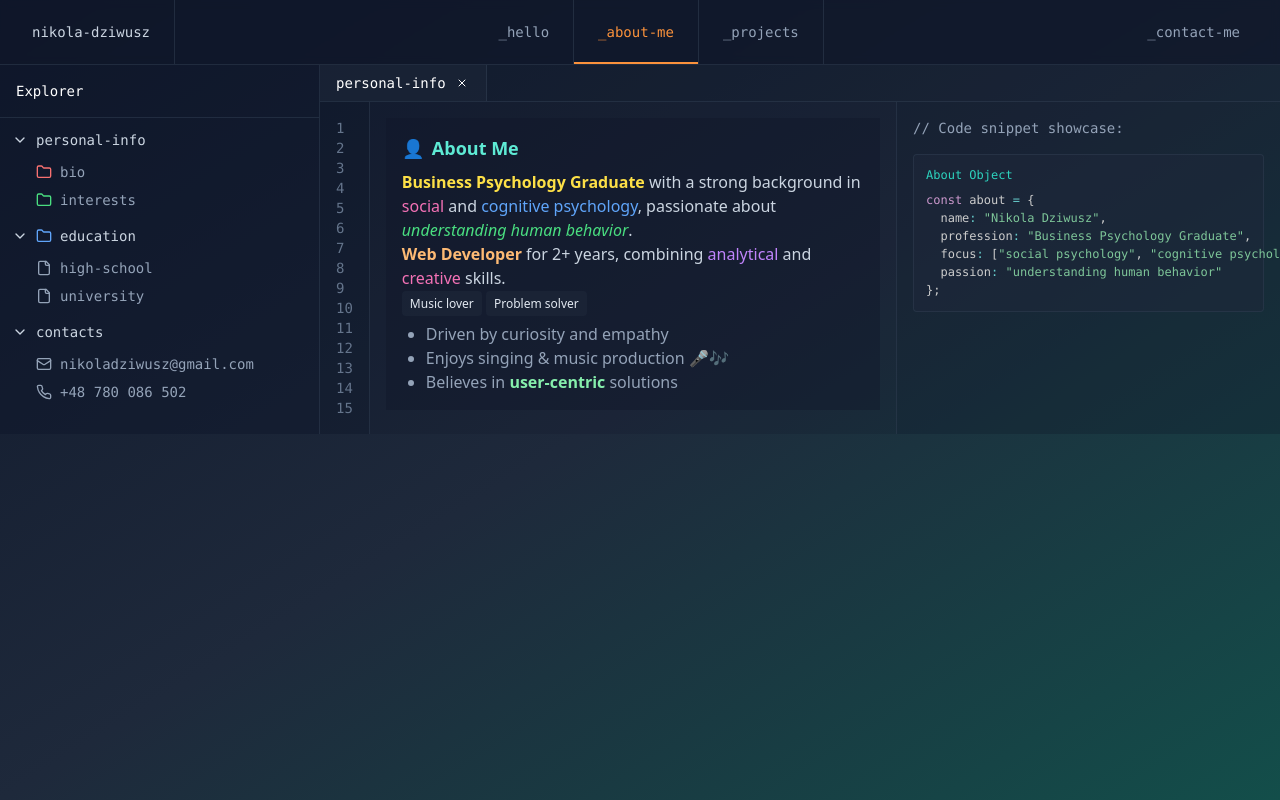
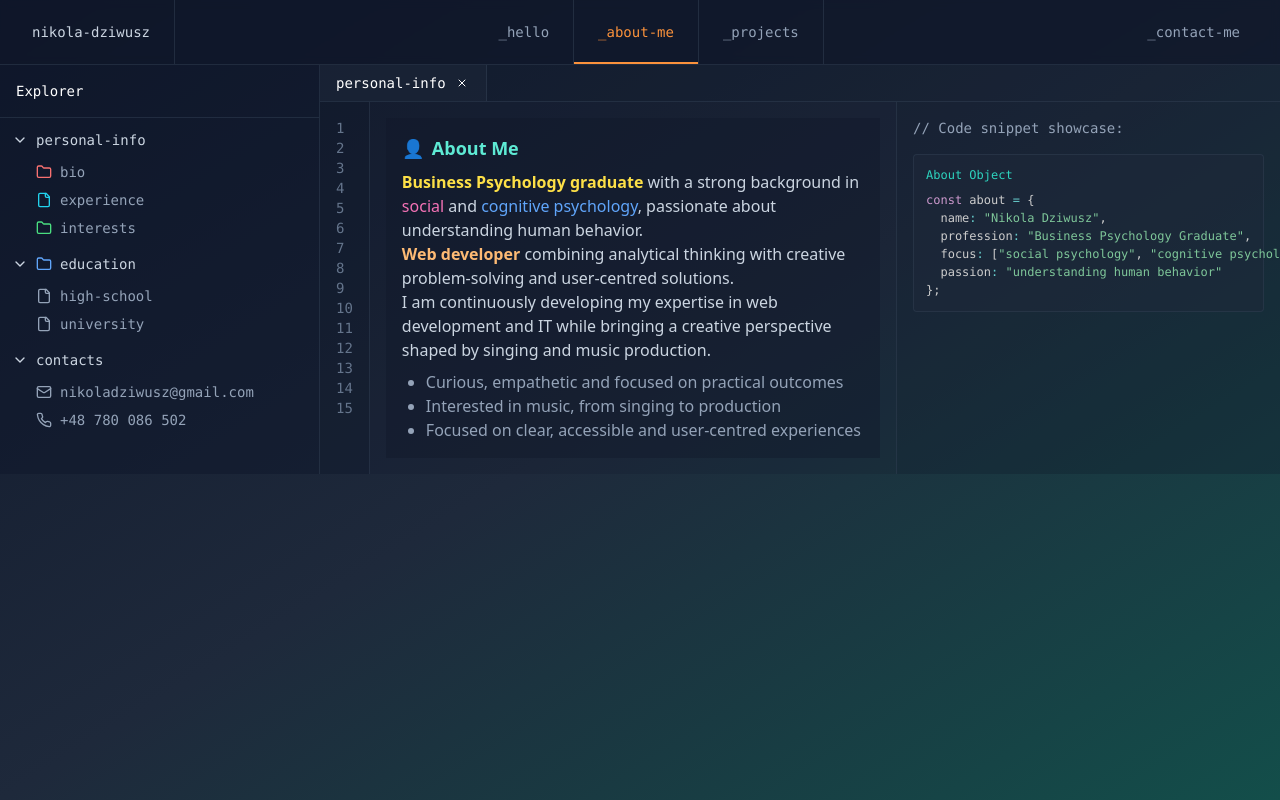
Before and after one commit to NikolaDziwusz/portfolio_2025, a Next.js app: page / in a window 1280 px wide. Both pictures are taken after a click on the button "_about-me". Built offline with nearby package versions, Linux system fonts and the light colour scheme.

Commit message:
Update About content and fix layout overflow

```diff
--- a/app/globals.css
+++ b/app/globals.css
@@ -32,6 +32,11 @@
 /* Smooth scrolling */
 html {
   scroll-behavior: smooth;
+  overflow-x: hidden;
+}
+
+body {
+  overflow-x: hidden;
 }
 
 /* Code font */
--- a/app/page.tsx
+++ b/app/page.tsx
@@ -39,7 +39,7 @@ export default function Home() {
   return (
       <main className="min-h-screen bg-gradient-to-br from-slate-900 via-slate-800 to-teal-900">
         <Navigation activeSection={activeSection} setActiveSection={handleSectionChange} />
-        <div className={`transition-opacity duration-300 ${isTransitioning ? "opacity-0" : "opacity-100"} `}>
+        <div className={`min-w-0 overflow-x-hidden transition-opacity duration-300 ${isTransitioning ? "opacity-0" : "opacity-100"}`}>
           {renderSection()}
         </div>
       </main>
--- a/components/about.tsx
+++ b/components/about.tsx
@@ -19,6 +19,14 @@ function highlightCode(code: string, language: string = "typescript") {
 
 // Add this mapping near the top, after highlightCode
 const codeSnippets: Record<string, { title: string; code: string; color: string }> = {
+    "experience": {
+        title: "Experience Summary",
+        color: "text-cyan-400",
+        code: `const experience = {
+  current: "Samsung · Full-stack developer",
+  focus: ["React", "Node.js", "MongoDB", "Agile/Scrum"]
+};`
+    },
     "personal-info": {
         title: "About Object",
         color: "text-teal-400",
@@ -75,6 +83,7 @@ const codeSnippets: Record<string, { title: string; code: string; color: string
 export function About() {
     const [openFolders, setOpenFolders] = useState({
         "personal-info": true,
+        experience: true,
         education: true,
         contacts: true,
     })
@@ -116,14 +125,14 @@ export function About() {
     <span role='img' aria-label='About'>👤</span> About Me
   </div>
   <div class='text-slate-300'>
-    <span class='font-semibold text-yellow-300'>Business Psychology Graduate</span> with a strong background in <span class='text-pink-400'>social</span> and <span class='text-blue-400'>cognitive psychology</span>, passionate about <span class='italic text-green-400'>understanding human behavior</span>.<br/>
-    <span class='font-semibold text-orange-300'>Web Developer</span> for 2+ years, combining <span class='text-purple-400'>analytical</span> and <span class='text-pink-400'>creative</span> skills.<br/>
-    <span class='bg-slate-800/60 px-2 py-1 rounded text-xs text-slate-200'>Music lover</span> <span class='bg-slate-800/60 px-2 py-1 rounded text-xs text-slate-200'>Problem solver</span>
+                    <span class='font-semibold text-yellow-300'>Business Psychology graduate</span> with a strong background in <span class='text-pink-400'>social</span> and <span class='text-blue-400'>cognitive psychology</span>, passionate about understanding human behavior.<br/>
+    <span class='font-semibold text-orange-300'>Web developer</span> combining analytical thinking with creative problem-solving and user-centred solutions.<br/>
+    <span class='text-slate-300'>I am continuously developing my expertise in web development and IT while bringing a creative perspective shaped by singing and music production.</span>
   </div>
   <ul class='list-disc ml-6 text-slate-400'>
-    <li>Driven by curiosity and empathy</li>
-    <li>Enjoys singing & music production <span role='img' aria-label='music'>🎤🎶</span></li>
-    <li>Believes in <span class='text-green-300 font-semibold'>user-centric</span> solutions</li>
+    <li>Curious, empathetic and focused on practical outcomes</li>
+    <li>Interested in music, from singing to production</li>
+    <li>Focused on clear, accessible and user-centred experiences</li>
   </ul>
 </div>`
             case "bio":
@@ -139,6 +148,30 @@ export function About() {
     <span class='italic'>Currently developing</span> <span class='text-pink-400'>CMS applications</span> for <span class='text-blue-400'>Samsung Global Goals</span> charity initiative.<br/>
     <span class='text-green-400'>Passionate</span> about combining <span class='text-purple-400'>psychology insights</span> with <span class='text-orange-400'>modern web technologies</span>.
   </div>
+</div>`
+            case "experience":
+                return `<div class='space-y-4'>
+  <div class='flex items-center gap-2 text-lg font-bold text-cyan-300'>Experience</div>
+  <article class='border-l-2 border-cyan-400/60 pl-3'>
+    <div class='font-semibold text-white'>Full-stack developer · Samsung</div>
+    <div class='text-green-400 text-sm'>07.2023 – Currently · Wrocław</div>
+    <p class='text-slate-400 mt-1'>Developing and maintaining a CMS for the Samsung Global Goals charity application. Building front-end and back-end features with React, Node.js and MongoDB, collaborating with cross-functional teams, reviewing code and improving performance within an agile workflow.</p>
+  </article>
+  <article class='border-l-2 border-blue-400/60 pl-3'>
+    <div class='font-semibold text-white'>UX Researcher · Techland</div>
+    <div class='text-blue-300 text-sm'>07.2021 – 10.2022 · Wrocław</div>
+    <p class='text-slate-400 mt-1'>Supported playtests, participant management and moderation, then analysed qualitative and quantitative survey results and gameplay videos to prepare clear reports and presentations.</p>
+  </article>
+  <article class='border-l-2 border-orange-400/60 pl-3'>
+    <div class='font-semibold text-white'>Front-end developer · BonaSoft</div>
+    <div class='text-orange-300 text-sm'>05.2022 – 10.2022 · Wrocław</div>
+    <p class='text-slate-400 mt-1'>Completed the BonaAkademi development programme, combining technical training with a Scrum-based project.</p>
+  </article>
+  <article class='border-l-2 border-purple-400/60 pl-3'>
+    <div class='font-semibold text-white'>Creator of the idea · NOjam</div>
+    <div class='text-purple-300 text-sm'>10.2019 – 03.2020</div>
+    <p class='text-slate-400 mt-1'>Created a gamification-based mobile app prototype encouraging public transport use, working with a UX design student and applying psychological principles.</p>
+  </article>
 </div>`
             case "interests":
                 return `<div class='space-y-2'>
@@ -222,6 +255,13 @@ export function About() {
                                 >
                                     <Folder className="w-4 h-4 text-red-400"/>
                                     <span>bio</span>
+                                </button>
+                                <button
+                                    onClick={() => openFile("experience")}
+                                    className="flex items-center space-x-2 text-slate-400 hover:text-white font-mono text-sm p-1 hover:bg-slate-800/50 rounded w-full text-left transition-all duration-200 hover:scale-105"
+                                >
+                                    <File className="w-4 h-4 text-cyan-400"/>
+                                    <span>experience</span>
                                 </button>
                                 <button
                                     onClick={() => openFile("interests")}
@@ -337,7 +377,7 @@ export function About() {
                 </div>
 
                 {/* Code Editor */}
-                <div className="flex-1 flex flex-col lg:flex-row overflow-x-auto">
+                <div className="min-w-0 flex-1 flex flex-col lg:flex-row overflow-x-hidden">
                     <div className="flex-1 bg-slate-900/20 min-w-0">
                         {activeFile && (
                             <div className="h-full">
@@ -357,7 +397,7 @@ export function About() {
 
                                     {/* Code Content */}
                                     <div className="flex-1 p-2 sm:p-4 overflow-auto min-w-0">
-                                        {['personal-info', 'bio', 'interests', 'high-school', 'university'].includes(activeFile) ? (
+                                        {['personal-info', 'bio', 'experience', 'interests', 'high-school', 'university'].includes(activeFile) ? (
                                             <div
                                                 className="bg-slate-900/40 rounded-md p-4"
                                                 dangerouslySetInnerHTML={{
@@ -400,7 +440,7 @@ export function About() {
                                         {codeSnippets[activeFile].title}
                                     </div>
                                     <pre
-                                        className="text-slate-300 font-mono text-xs"
+                                        className="text-slate-300 font-mono text-xs whitespace-pre-wrap break-words"
                                     >
                                         <code
                                             className="language-typescript"
```
